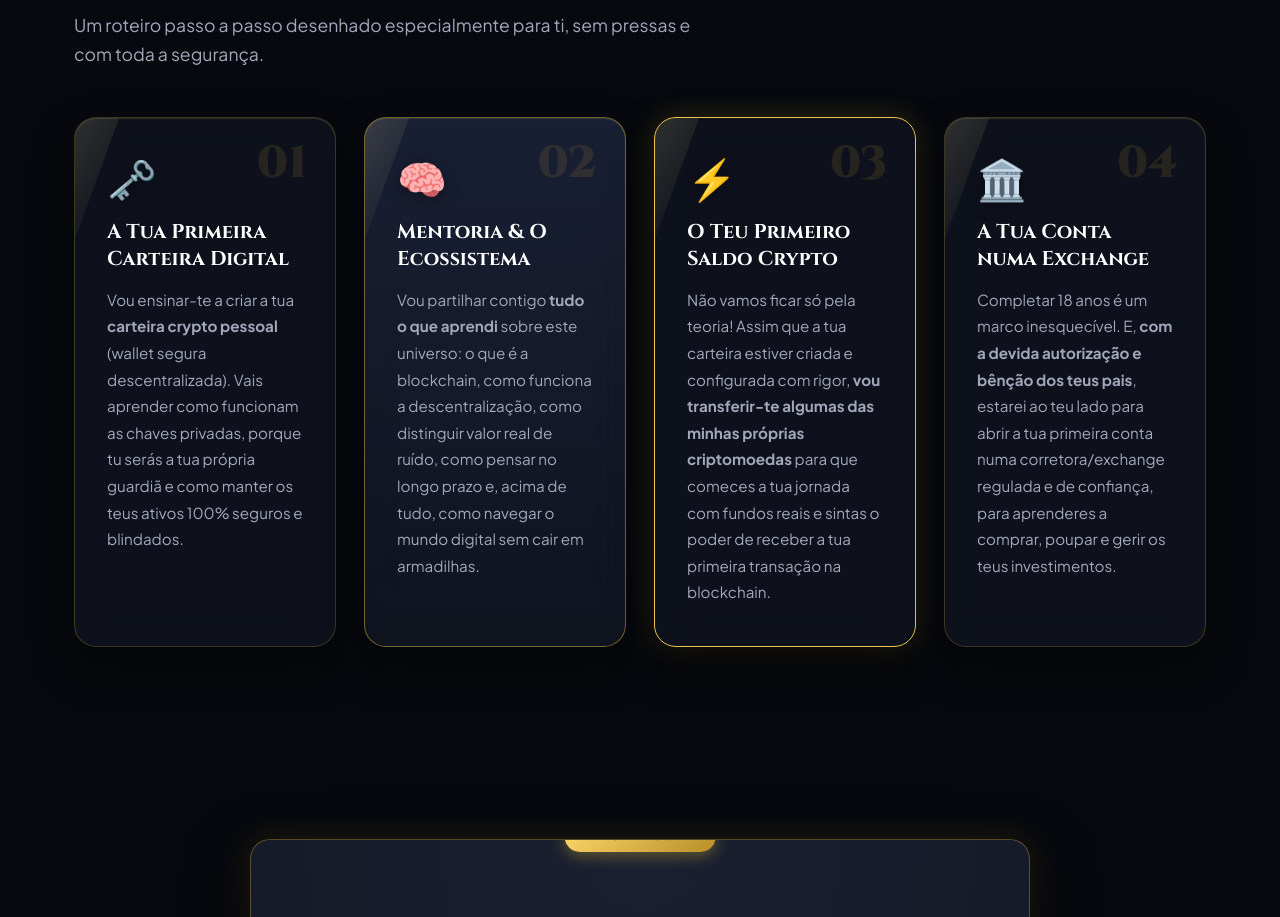
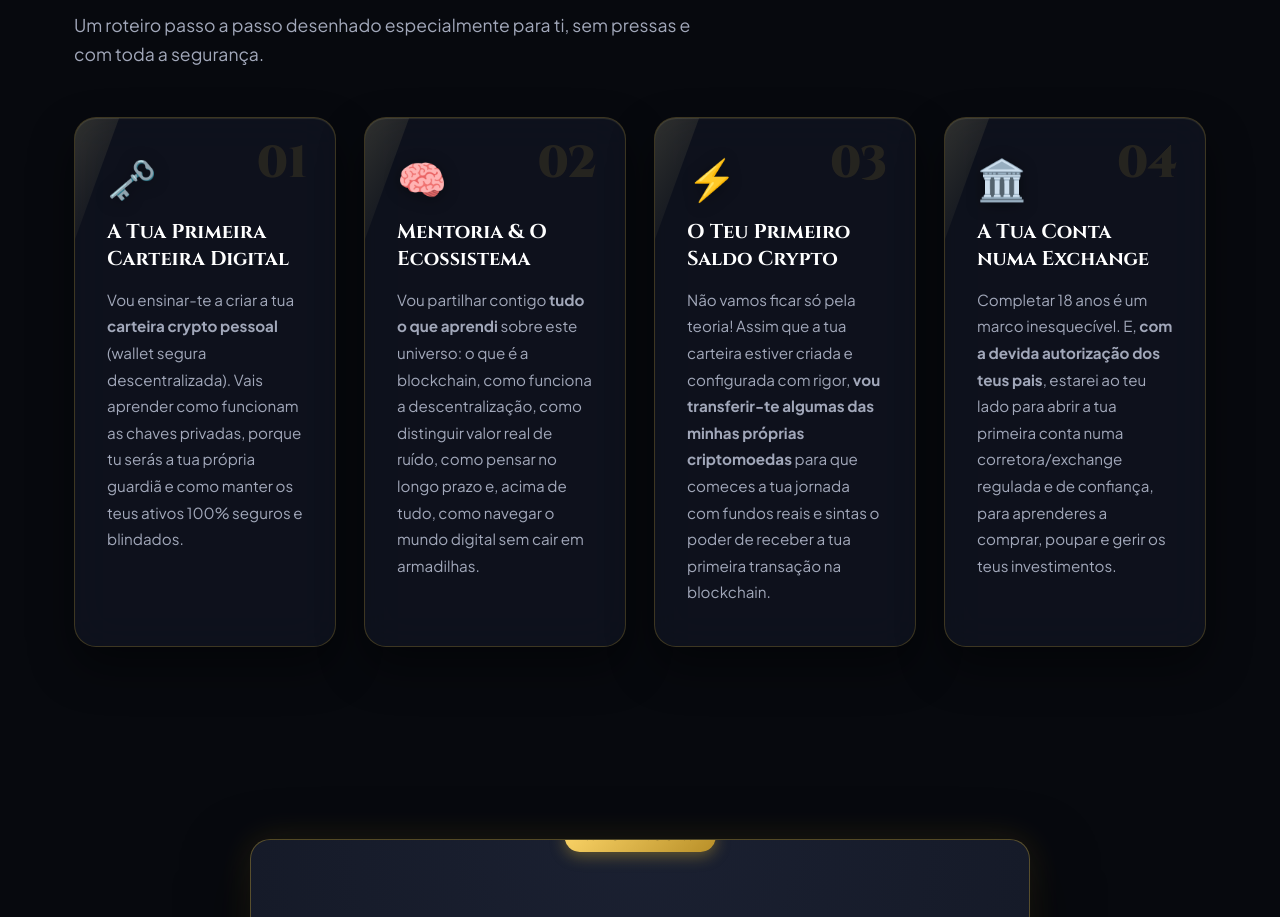
Before and after one commit to jmjaneiro/aniversario-18-crypto, a plain HTML site: page index.html in a window 1280 px wide. Shown: the part 1965-2882 px from the top of the page. Drawn offline with nearby package versions, Linux system fonts and the light colour scheme.

Commit message:
refactor: uniformizar as 4 caixas dos compromissos e remover '...e bencao' da caixa 4

```diff
--- a/index.html
+++ b/index.html
@@ -136,8 +136,7 @@
           </article>
 
           <!-- Pilar 2: Mentoria do Ecossistema -->
-          <article class="pillar-card glass-panel highlight-pillar">
-            <div class="pillar-glow"></div>
+          <article class="pillar-card glass-panel">
             <div class="pillar-number">02</div>
             <div class="pillar-icon">🧠</div>
             <h3 class="pillar-title">Mentoria & O Ecossistema</h3>
@@ -147,7 +146,7 @@
           </article>
 
           <!-- Pilar 3: Transferência Inicial Real -->
-          <article class="pillar-card glass-panel special-gift-pillar">
+          <article class="pillar-card glass-panel">
             <div class="pillar-number">03</div>
             <div class="pillar-icon">⚡</div>
             <h3 class="pillar-title">O Teu Primeiro Saldo Crypto</h3>
@@ -162,7 +161,7 @@
             <div class="pillar-icon">🏛️</div>
             <h3 class="pillar-title">A Tua Conta numa Exchange</h3>
             <p class="pillar-desc">
-              Completar 18 anos é um marco inesquecível. E, <strong>com a devida autorização e bênção dos teus pais</strong>, estarei ao teu lado para abrir a tua primeira conta numa corretora/exchange regulada e de confiança, para aprenderes a comprar, poupar e gerir os teus investimentos.
+              Completar 18 anos é um marco inesquecível. E, <strong>com a devida autorização dos teus pais</strong>, estarei ao teu lado para abrir a tua primeira conta numa corretora/exchange regulada e de confiança, para aprenderes a comprar, poupar e gerir os teus investimentos.
             </p>
           </article>
         </div>
--- a/style.css
+++ b/style.css
@@ -714,27 +714,6 @@ body::before {
   color: #dde1ec;
 }
 
-.highlight-pillar {
-  border-color: rgba(212, 175, 55, 0.5);
-  background: linear-gradient(180deg, rgba(30, 38, 62, 0.8) 0%, rgba(18, 23, 36, 0.75) 100%);
-}
-
-.highlight-pillar:hover {
-  background: linear-gradient(180deg, rgba(38, 48, 76, 0.92) 0%, rgba(22, 28, 46, 0.9) 100%);
-  border-color: var(--gold-300);
-  box-shadow: 0 26px 60px rgba(0, 0, 0, 0.65), 0 0 40px rgba(212, 175, 55, 0.35);
-}
-
-.special-gift-pillar {
-  border-color: var(--gold-400);
-  box-shadow: 0 20px 40px rgba(0, 0, 0, 0.5), 0 0 30px rgba(212, 175, 55, 0.2);
-}
-
-.special-gift-pillar:hover {
-  border-color: var(--gold-200);
-  box-shadow: 0 28px 65px rgba(0, 0, 0, 0.7), 0 0 45px rgba(212, 175, 55, 0.45);
-}
-
 /* ==========================================================================
    DESTINATIONS / VIP TICKET SECTION
    ========================================================================== */
```
